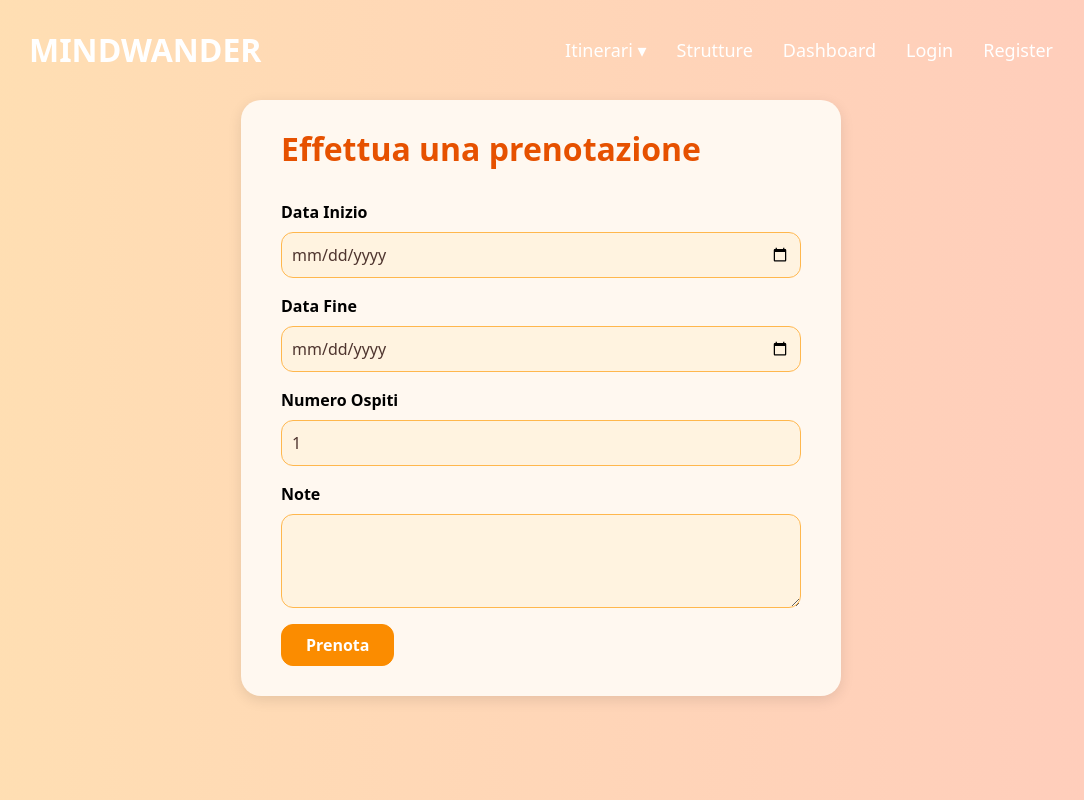
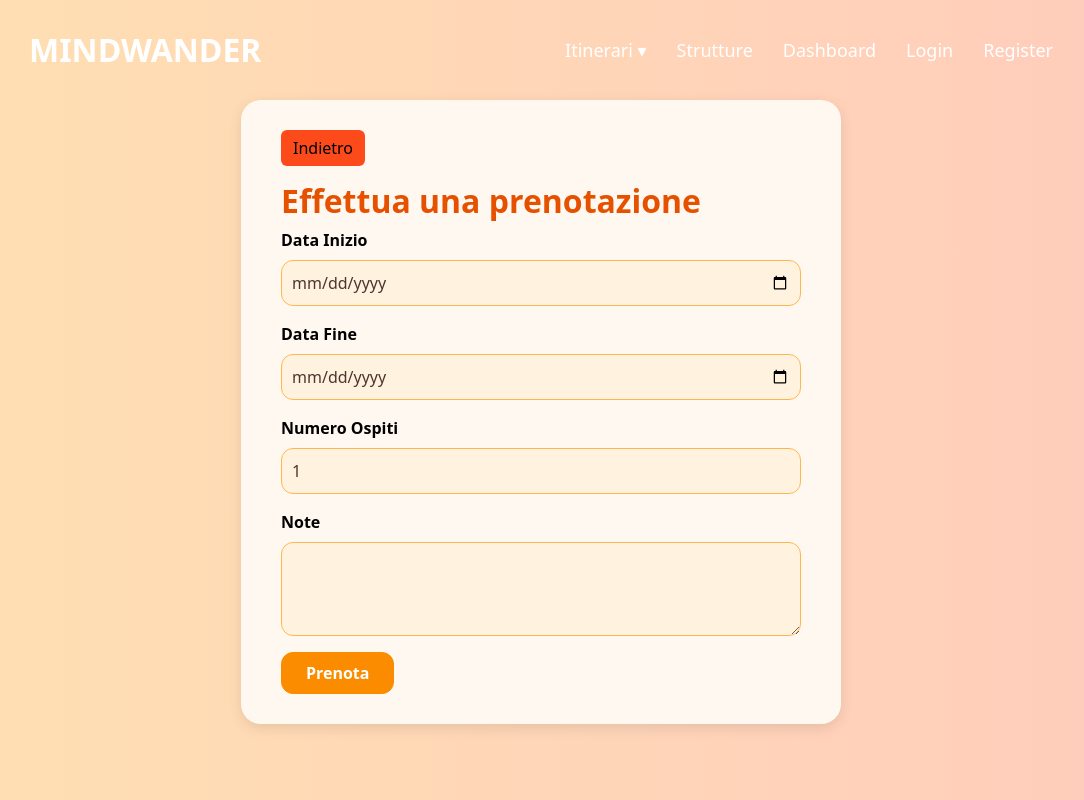
Before and after one commit to SalvatoreGianquinto/MindWander-FE, a React (Vite) app: page /prenota/1 in a window 1280 px wide. Shown: the whole page, without its empty margins (99-1183 px from the left). Built offline with nearby package versions, Linux system fonts and the light colour scheme.

Commit message:
button indietro

```diff
--- a/src/components/NuovaRecensionePage.jsx
+++ b/src/components/NuovaRecensionePage.jsx
@@ -51,6 +51,13 @@ function NuovaRecensionePage() {
   return (
     <div className="nuova-recensione-wrapper">
       <div className="nuova-recensione-container">
+        <Button
+          variant="secondary"
+          className="mb-3"
+          onClick={() => navigate(-1)}
+        >
+          Indietro
+        </Button>
         <h2>Lascia una recensione</h2>
 
         {errore && <Alert variant="danger">{errore}</Alert>}
--- a/src/components/PrenotaStrutture.jsx
+++ b/src/components/PrenotaStrutture.jsx
@@ -2,6 +2,7 @@ import React, { useState } from "react"
 import { useParams, useNavigate } from "react-router-dom"
 import axios from "axios"
 import "../styles/PrenotaPage.css"
+import { Button } from "react-bootstrap"
 
 const PrenotaPage = () => {
   const { strutturaId } = useParams()
@@ -61,7 +62,14 @@ const PrenotaPage = () => {
   return (
     <div className="prenotazione-wrapper">
       <div className="prenotazione-card">
-        <h2 className="card-title">Effettua una prenotazione</h2>
+        <Button
+          variant="secondary"
+          className="mb-3"
+          onClick={() => navigate(-1)}
+        >
+          Indietro
+        </Button>
+        <h2>Effettua una prenotazione</h2>
         {error && <div className="alert alert-danger">{error}</div>}
         {success && (
           <div className="alert alert-success">
--- a/src/components/StruttureDettaglio.jsx
+++ b/src/components/StruttureDettaglio.jsx
@@ -91,6 +91,13 @@ function StrutturaDettaglio() {
     <div className="dettaglio-wrapper">
       <div className="container my-5">
         {/* Titolo e voto */}
+        <Button
+          variant="secondary"
+          className="mb-3"
+          onClick={() => navigate(-1)}
+        >
+          Indietro
+        </Button>
         <div className="d-flex justify-content-between align-items-center mb-3">
           <h2>{struttura.nome}</h2>
           <span className="badge bg-success fs-5 px-3 py-2">
```
